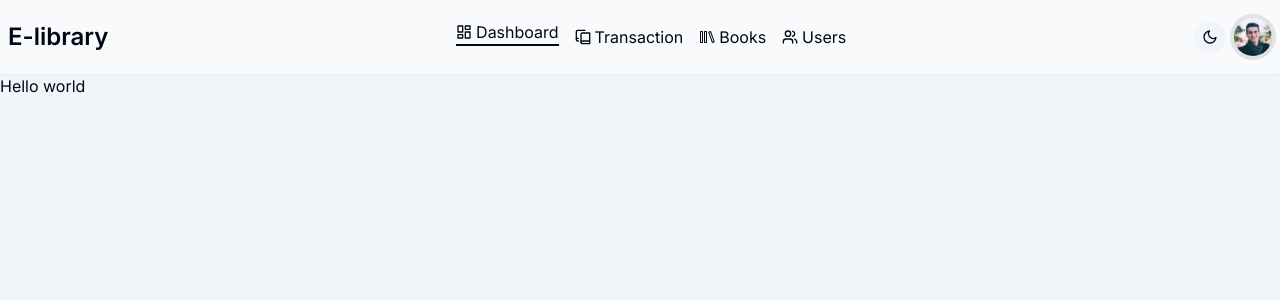
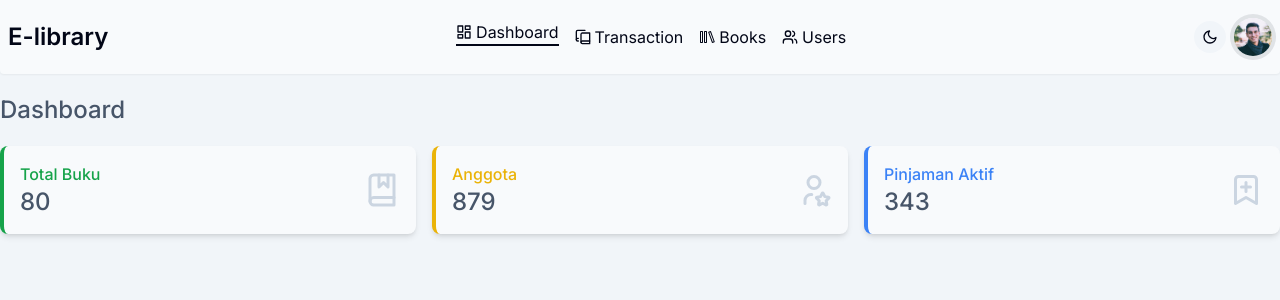
Before and after one commit to Rizky-Pratama/e-library, a Next.js app: page / in a window 1280 px wide. Shown: the top 300 px of the page. Built offline with nearby package versions, Linux system fonts and the light colour scheme.

Commit message:
Add cards

```diff
--- /dev/null
+++ b/app/components/Cards/Card.jsx
@@ -0,0 +1,49 @@
+import { LuBookMarked } from "react-icons/lu";
+
+const Card = ({ color , title , text ,icon}) => {
+  let borderColor = "";
+  let textColor = "";
+
+  const whatColor = () => {
+    switch (color) {
+      case "green":
+        borderColor = "border-green-600";
+        textColor = "text-green-600";
+        break;
+      case "yellow":
+        borderColor = "border-yellow-500";
+        textColor = "text-yellow-500";
+        break;
+      case "blue":
+        borderColor = "border-blue-500";
+        textColor = "text-blue-500";
+        break;
+
+      default:
+        break;
+    }
+  };
+
+  whatColor(color);
+
+  return (
+    <div
+      className={
+        "flex flex-1 basis-full md:basis-[45%] lg:basis-1/4 justify-between p-4 bg-slate-50 dark:bg-slate-800 rounded-lg border-l-4 shadow-md dark:shadow-sm dark:shadow-white/20 transition-colors " +
+        borderColor
+      }
+    >
+      <div className="flex flex-col">
+        <h3 className={"text-md font-medium " + textColor}>{title}</h3>
+        <span className="text-2xl font-medium text-slate-600 dark:text-slate-300">
+          {text}
+        </span>
+      </div>
+      <div className="grid place-content-center text-4xl text-slate-300 dark:text-slate-600">
+        {icon}
+      </div>
+    </div>
+  );
+};
+
+export default Card;
--- /dev/null
+++ b/app/components/Cards/Cards.jsx
@@ -0,0 +1,30 @@
+import { LuBookMarked, LuBookmarkPlus } from "react-icons/lu";
+import { TbUserStar } from "react-icons/tb";
+import Card from "./Card";
+
+const Cards = () => {
+  return (
+    <div className="flex flex-wrap gap-4">
+      <Card
+        color={"green"}
+        title={"Total Buku"}
+        text={80}
+        icon={<LuBookMarked />}
+      />
+      <Card
+        color={"yellow"}
+        title={"Anggota"}
+        text={879}
+        icon={<TbUserStar />}
+      />
+      <Card
+        color={"blue"}
+        title={"Pinjaman Aktif"}
+        text={343}
+        icon={<LuBookmarkPlus />}
+      />
+    </div>
+  );
+};
+
+export default Cards;
--- a/app/components/Navbar/Navbar.jsx
+++ b/app/components/Navbar/Navbar.jsx
@@ -6,7 +6,7 @@ const Navbar = () => {
     <nav className="bg-slate-50 text-slate-950 rounded-b dark:bg-slate-800 dark:text-slate-200 shadow-sm dark:shadow-slate-700">
       <div className="px-2 pt-2 mx-auto container flex-col md:py-2">
         <div className="flex justify-between items-center">
-          <span className="text-xl lg:text-2xl font-semibold dark:text-white">E-library</span>
+          <span className="text-lg md:text-xl lg:text-2xl font-semibold dark:text-white">E-library</span>
           <ListItemsDeks />
           <div className="flex items-center gap-2">
             <Toggle />
--- a/app/page.js
+++ b/app/page.js
@@ -1,8 +1,13 @@
+import Cards from "./components/Cards/Cards";
+
 export default function Home() {
   return (
     <main>
-      <div className="mx-auto container">
-        <h1>Hello world</h1>
+      <div className="px-4 md:px-0 mx-auto container">
+        <h1 className="my-5 text-2xl font-medium text-slate-600 dark:text-slate-300">
+          Dashboard
+        </h1>
+        <Cards />
       </div>
     </main>
   );
```
